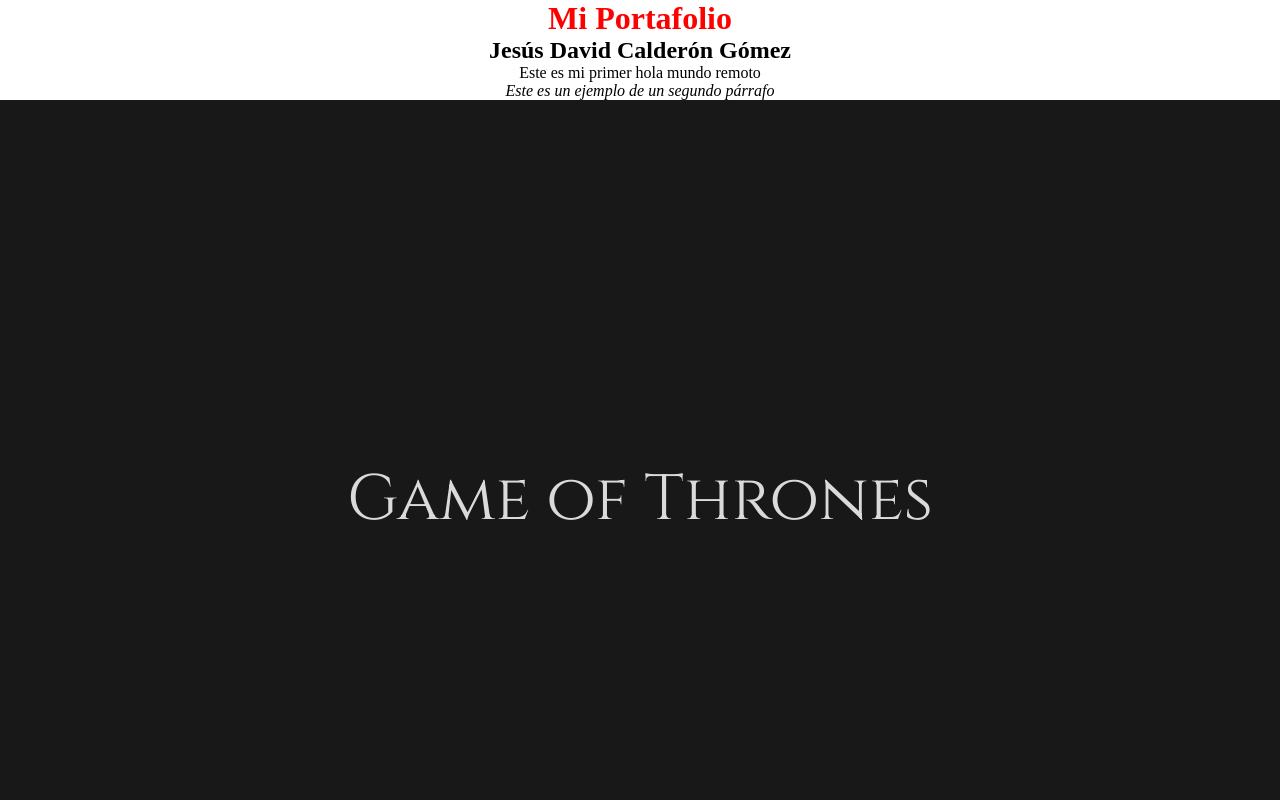
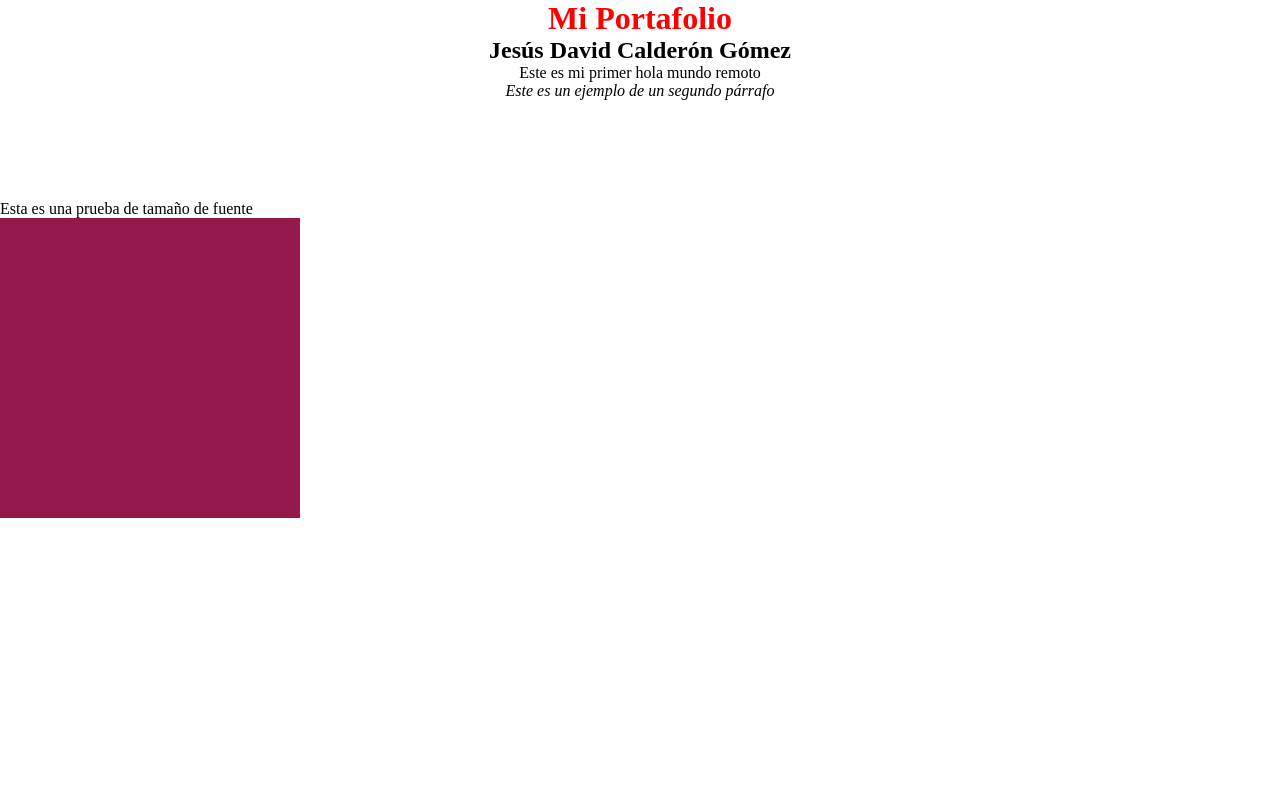
Before and after one commit to JDavid80/mi-portafolio, a plain HTML site: page index.html in a window 1280 px wide. Shown: the top 800 px of the page. Drawn offline with Linux system fonts and the light colour scheme.

Commit message:
add divs color

```diff
--- a/css/style.css
+++ b/css/style.css
@@ -40,6 +40,19 @@ p.special {
     display: flex;
     justify-content: center;
     align-items: center;
+}
+.prueba-fuente {
+    margin-top: 100px;
+    font-size: 32px;
+}
+.font-parrafo {
+    font-size: .5em;
+}
+/* Dar color a un contenedor */
+.special-color {
+    background-color: rgb(150,25,78);
+    width: 300px;
+    height: 300px;
 }
 /* cinzel-regular - latin */
 @font-face {
--- a/index.html
+++ b/index.html
@@ -12,11 +12,23 @@
     <h2 class="texto-centrado">Jesús David Calderón Gómez</h2>
     <p class="texto-centrado">Este es mi primer hola mundo remoto</p>
     <p class="texto-centrado special">Este es un ejemplo de un segundo párrafo</p>
-    <div class="style-gt">
+    <!-- <div class="style-gt">
         <p class ="texto-movie">Game of Thrones</p>
     </div>
     <div class="style-netflix">
         <p class="texto-movie2">NETFLIX</p>
+    </div> -->
+    <div class="prueba-fuente">
+        <p class="font-parrafo">Esta es una prueba de tamaño de fuente</p>
     </div>
+    <div class="special-color">
+
+    </div>
+
+
+
+
+
+
 </body>
 </html>
```
